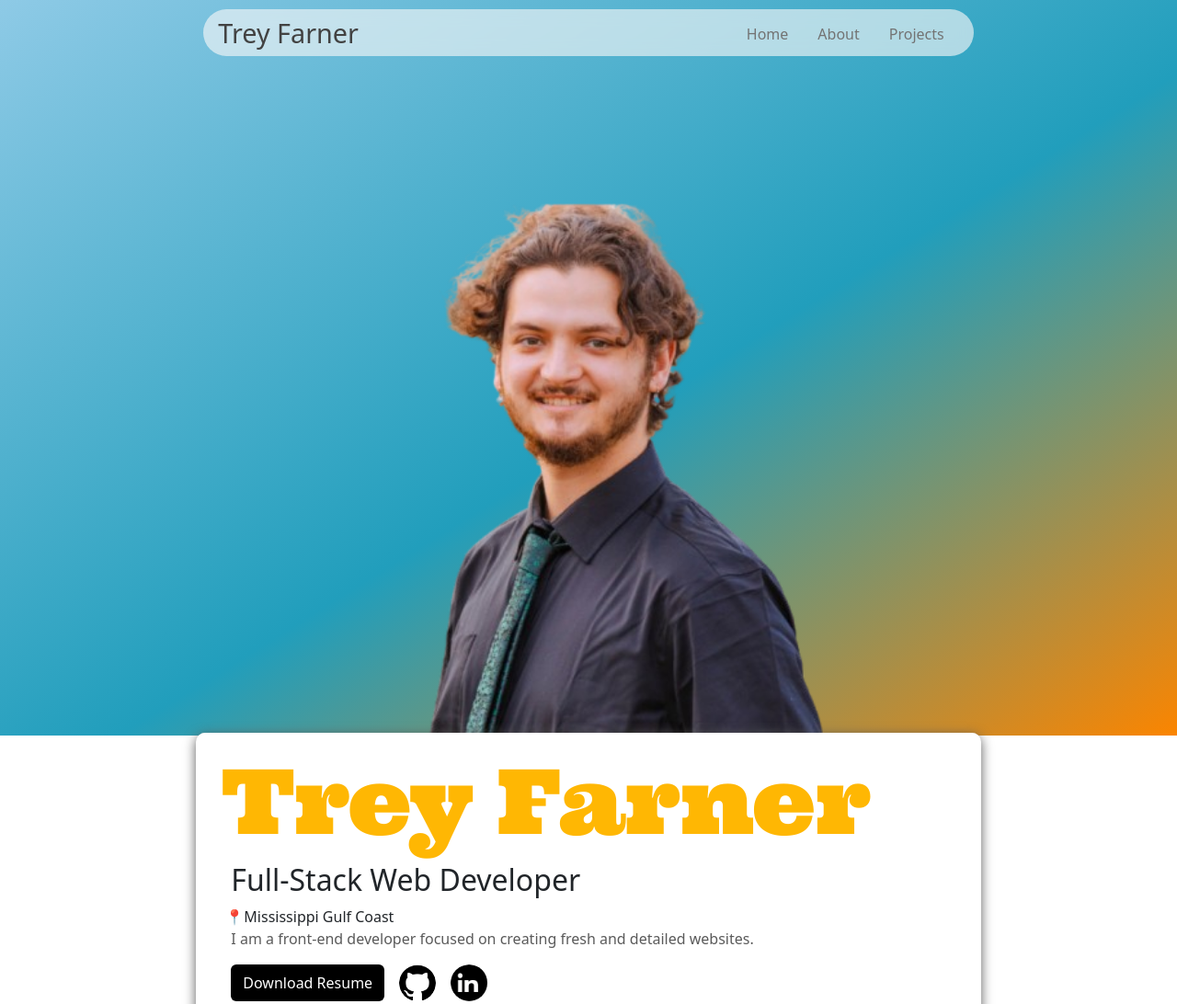
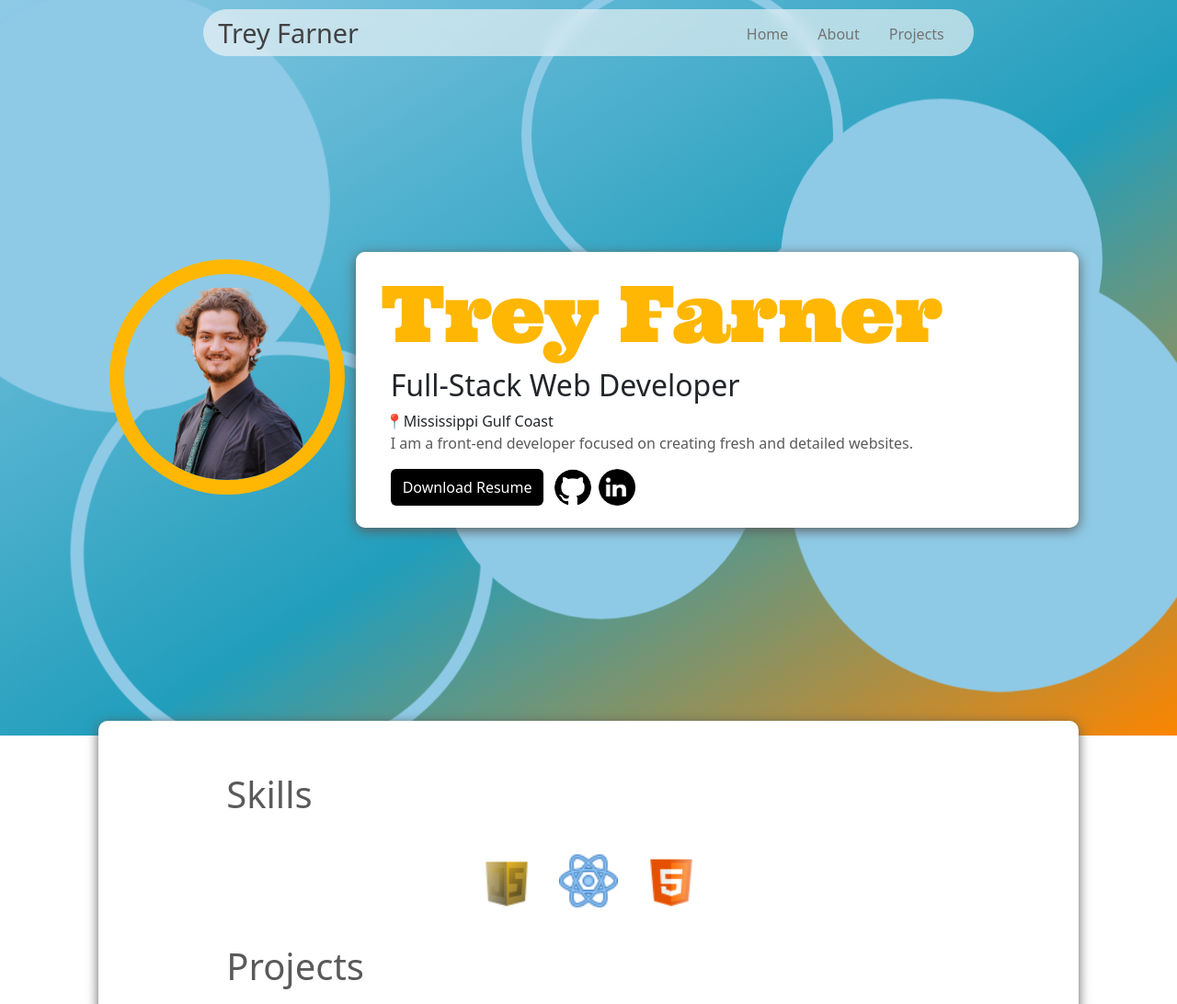
Before and after one commit to Trey-Farner/Portfolio-V1, a plain HTML site: page index.html in a window 1280 px wide. Shown: the top 1092 px of the page at 92% size. Drawn offline with Linux system fonts and the light colour scheme.

Commit message:
Background Overlay
I added an animated background and fixed bugs with the hero

```diff
--- a/css/style.css
+++ b/css/style.css
@@ -106,13 +106,98 @@ nav {
     }
 }
 
+/*Background Circles*/
+
+@keyframes pulseA {
+    0% {scale: 1;}
+    20% {translate: 0 -10px;}
+    40% {translate: 0 10px;}
+    50% {scale: 1.2;}
+    60% {translate: 0 -10px;}
+    80% {translate: 0 10px;}
+    100% {
+        translate: 0;
+        scale: 1;}
+}
+
+@keyframes pulseB {
+    0% {scale: 1;}
+    20% {translate: 0 -4px;}
+    40% {translate: 0 8px;}
+    50% {scale: .85;}
+    60% {translate: 0 -7px;}
+    80% {translate: 0 3px;}
+    100% {
+        translate: 0;
+        scale: 1;}
+}
+
+.cirContainer {
+    z-index: -1;
+    width: 100%;
+    height: 100%;
+}
+
+.cir {
+    width: 30%;
+    aspect-ratio: 1 / 1;
+    border-radius: 50%;
+    background-color: #8ecae6;
+}
+
+.cir1, .cir3, .cir5 {
+    animation: pulseA 10s infinite;
+}
+.cir2, .cir4, .cir6 {
+    animation: pulseB 8s infinite;
+}
+
+.cir1 {
+    top: 4%;
+    left: -5%;
+}
+
+.cir2 {
+    top: -5%;
+    right: 27%;
+    scale: 1;
+    background-color: #ffffff00;
+    border: .75rem solid #8ecae6;
+}
+
+.cir3 {
+    bottom: 0%;
+    left: 9%;
+    scale: .75;
+    background-color: #ffffff00;
+    border: .75rem solid #8ecae6;
+}
+
+.cir4 {
+    top: 39%;
+    right: 34%;
+    scale: 1;
+}
+
+.cir5 {
+    bottom: 10%;
+    right: 0%;
+    scale: 1;
+}
+
+.cir6 {
+    bottom: 40%;
+    right: 5%;
+    scale: .5;
+}
+
 .socials {
     width: 2.5rem;
     height: 2.5rem;
     object-fit: cover;
     object-position: center;
     border-radius: 50%;
-    margin: 0 .5rem;
+    margin: 0 .25rem;
 }
 
 .socContainer {
@@ -125,11 +210,24 @@ nav {
     z-index: 0;
 }
 
+.actualHero {
+    height: 90vh;
+    margin-top: 4rem;
+    padding: 0;
+}
+
+.imgContainer {
+    max-width: fit-content;
+}
+
 .heroImg {
-    width: 100%;
-    height: 100%;
+    width: clamp(10rem, 20vw, 20rem);
+    height: clamp(10rem, 20vw, 20rem);
     object-position: bottom;
     object-fit: cover;
+    border: 1rem solid #ffb703;
+    border-radius: 50%;
+    margin: .5rem 0;
     opacity: 0;
     animation-name: fade-in;
     animation-duration: 1s;
@@ -137,13 +235,24 @@ nav {
     animation-fill-mode: forwards;
 }
 
+.imgWrapper:hover > .shades {
+    translate: 0px 50px;
+    opacity: 1;
+}
+
+.shades {
+    left: 30%;
+    width: 40%;
+    opacity: 0;
+    transition-duration: 1s;
+}
+
 .titleCard {
     border-radius: 10px;
-    max-width: 1180px;
+    max-width: 860px;
     height: fit-content;
     position: relative;
     align-self: flex-end;
-    margin-bottom: 25vh;
     background-color: #ffffff;
     opacity: 0;
     animation-name: fade-in;
@@ -204,7 +313,7 @@ nav {
 
 .name {
     font-family: "Ultra", serif;
-    font-size: clamp(3.5rem, calc(.5rem + 7vw), 8rem);
+    font-size: clamp(3.5rem, calc(.5rem + 6vw), 8rem);
     letter-spacing: -2px;
     color: #ffb703;
 }
@@ -335,9 +444,36 @@ nav {
 }
 
 .wilRichmond, .drArmstrong {
-    width: 40%;
+    width: 100%;
     margin-bottom: 1rem;
     border-radius: 5px;
+}
+
+.crownA {
+    top: -9%;
+    width: 25%;
+    left: 33%;
+    rotate: -9deg;
+    transition-duration: .8s;
+    opacity: 0;
+}
+
+.crownB {
+    top: -10%;
+    width: 50%;
+    left: 25%;
+    transition-duration: .8s;
+    opacity: 0;
+}
+
+.wilWrapper:hover > .crownA {
+    translate: 0px 20px;
+    opacity: 1;
+}
+
+.armstrongWrapper:hover > .crownB {
+    translate: 0px 20px;
+    opacity: 1;
 }
 
 .referencesCard {
--- a/index.html
+++ b/index.html
@@ -12,7 +12,15 @@
 </head>
 <body>
 
-    <div class="background position-fixed"></div>
+    <!--Background Circles-->
+    <div class="background cirContainer position-fixed">
+        <div class="cir cir1 position-absolute"></div>
+        <div class="cir cir2 position-absolute"></div>
+        <div class="cir cir3 position-absolute"></div>
+        <div class="cir cir4 position-absolute"></div>
+        <div class="cir cir5 position-absolute"></div>
+        <div class="cir cir6 position-absolute"></div>
+    </div>
 
     <header role="banner" class="container-fluid fixed-top">
         <div class="row hamburg p-1 col-12 col-md-8">
@@ -34,15 +42,23 @@
 
     <main role="main" class="container-fluid">
         <div class="row justify-content-center">
-            <div class="col-12 col-md-6 align-content-end">
-                <img src="./images/Trey-removebg-preview.png" alt="Image of Trey Farner" class="heroImg">
-            </div>
+
         </div>
         <div class="row hero justify-content-center">
 
+
+
+            <div class="row actualHero justify-content-center align-content-center col-12 col-md-10 position-relative">
+                <div class="col-12 col-md-4 col-lg-4 d-flex justify-content-center imgContainer flex-row-reverse">
+                    <div class="imgWrapper position-relative">
+                        <img src="./images/Trey-removebg-preview.png" alt="Image of Trey Farner" class="heroImg align-self-center">
+                        <img src="./images/Pixel_Shades-removebg-preview.png" alt="Pixel Shades that make Trey look cool" class="shades position-absolute">
+                    </div>
+                </div>
+
                 <!--Title Card-->
 
-            <div class="titleCard col-12 col-md-8">
+                <div class="titleCard col-12 col-md-8 col-lg-8 flex-fill">
                     <div class="row titleCardColor">
                         <div>
                             <h1 class="name">Trey Farner</h1>
@@ -59,6 +75,7 @@
                         </a>
                     </div>
                     <img src="./images/cute-kitty.png" alt="black cat sitting over the title card" class="cat">
+                </div>
             </div>
 
 
@@ -129,13 +146,19 @@
             <div class="col-12 col-md-10 referencesCard row justify-content-center">
                 <div class="display-6 col-10 p-4">References</div>
                 <div class="col-12 col-md-5 wilCard">
+                    <div class="wilWrapper position-relative col-6">
                         <img src="./images/wil Richmond.jpg" alt="Image of Wil Richmond playing the snare drum" class="wilRichmond">
+                        <img src="./images/King_Crown-removebg-preview (1).png" alt="Crown resting on Wils head" class="position-absolute crownA">
+                    </div>
                     <h3>Wil Richmond</h3>
                     <h6>Assistant Band Director/Percussion Professor at MGCCC</h6>
                     <p>"Lorem ipsum dolor sit amet consectetur, adipisicing elit. Assumenda voluptatum nobis soluta dolorem harum iusto cumque quidem eligendi a perspiciatis!"</p>
                 </div>
                 <div class="col-12 col-md-5">
+                    <div class="armstrongWrapper position-relative col-6">
                         <img src="./images/Dr.Armstrong.jpg" alt="Image of Dr. Armstrong " class="drArmstrong">
+                        <img src="./images/King_Crown-removebg-preview (1).png" alt="Crown resting on Armstrongs head" class="position-absolute crownB">
+                    </div>
                     <h3>Dr.Armstrong</h3>
                     <h6>Percussion Professor at Delta State University</h6>
                     <p>"Lorem ipsum dolor sit amet consectetur adipisicing elit. Voluptates perspiciatis voluptatum corrupti nostrum quibusdam obcaecati placeat assumenda magnam dolores quas?"</p>
```
Also changed, not shown: css/styleAbout.css (+7 -20 lines), images/King_Crown-removebg-preview (1).png (added), images/Pixel_Shades-removebg-preview.png (added). Lines whose indentation alone changed are shown as unchanged.
